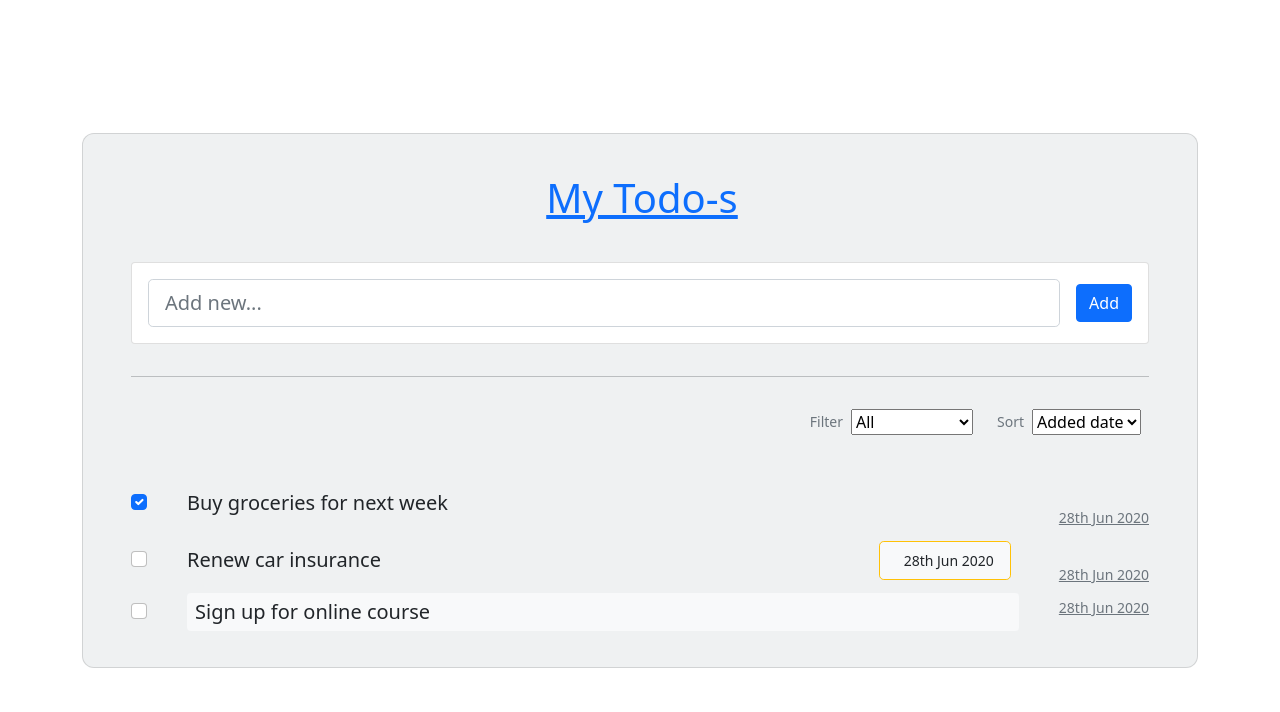
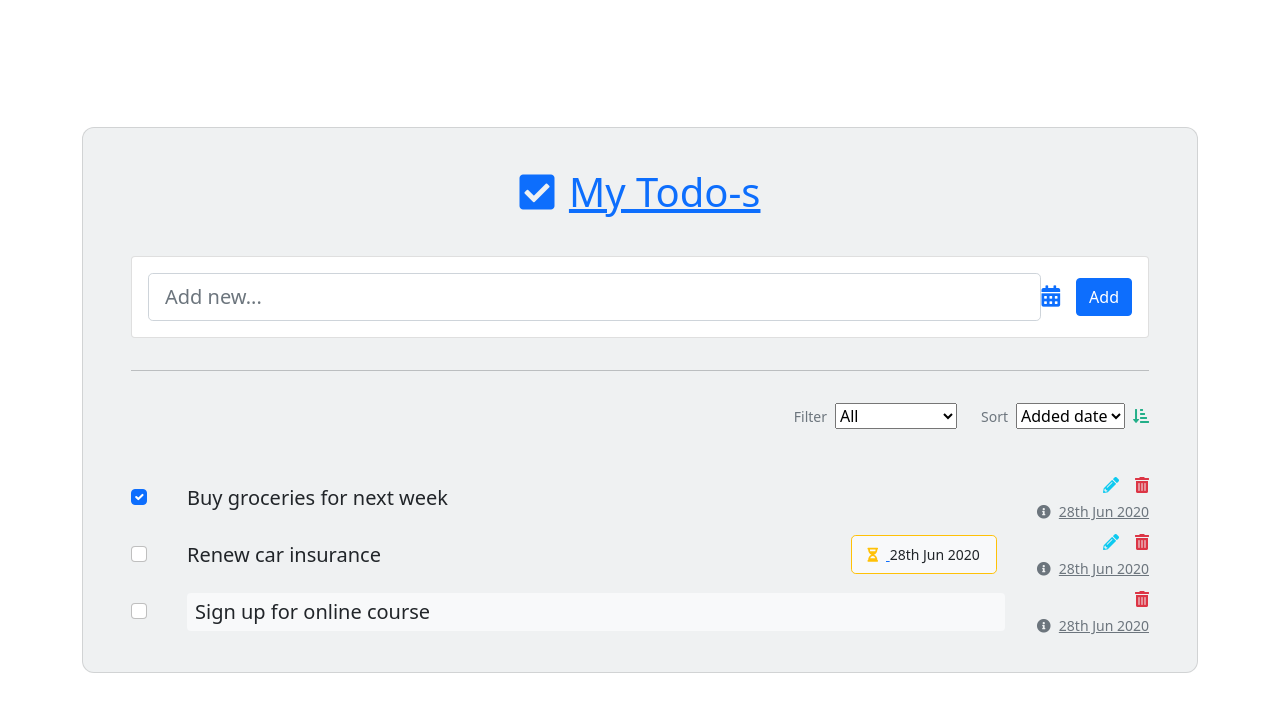
Before and after one commit to kikutan-day65/to-do-CRUD, a Flask app: page /todo/ in a window 1280 px wide. Shown: the top 712 px of the page. Run offline with Flask 3, Linux system fonts and the light colour scheme; some libraries are stand-ins or nearby versions.

Commit message:
style: enable to display edit/delete icon

```diff
--- a/todo/templates/base.html
+++ b/todo/templates/base.html
@@ -5,6 +5,7 @@
     <meta name="viewport" content="width=device-width, initial-scale=1.0">
     <title>{% block title %}{% endblock title %}</title>
     <link href="https://cdn.jsdelivr.net/npm/bootstrap@5.0.2/dist/css/bootstrap.min.css" rel="stylesheet" integrity="sha384-EVSTQN3/azprG1Anm3QDgpJLIm9Nao0Yz1ztcQTwFspd3yD65VohhpuuCOmLASjC" crossorigin="anonymous">
+    <link rel="stylesheet" href="https://use.fontawesome.com/releases/v5.8.2/css/all.css">
 </head>
 <body>
 
```
